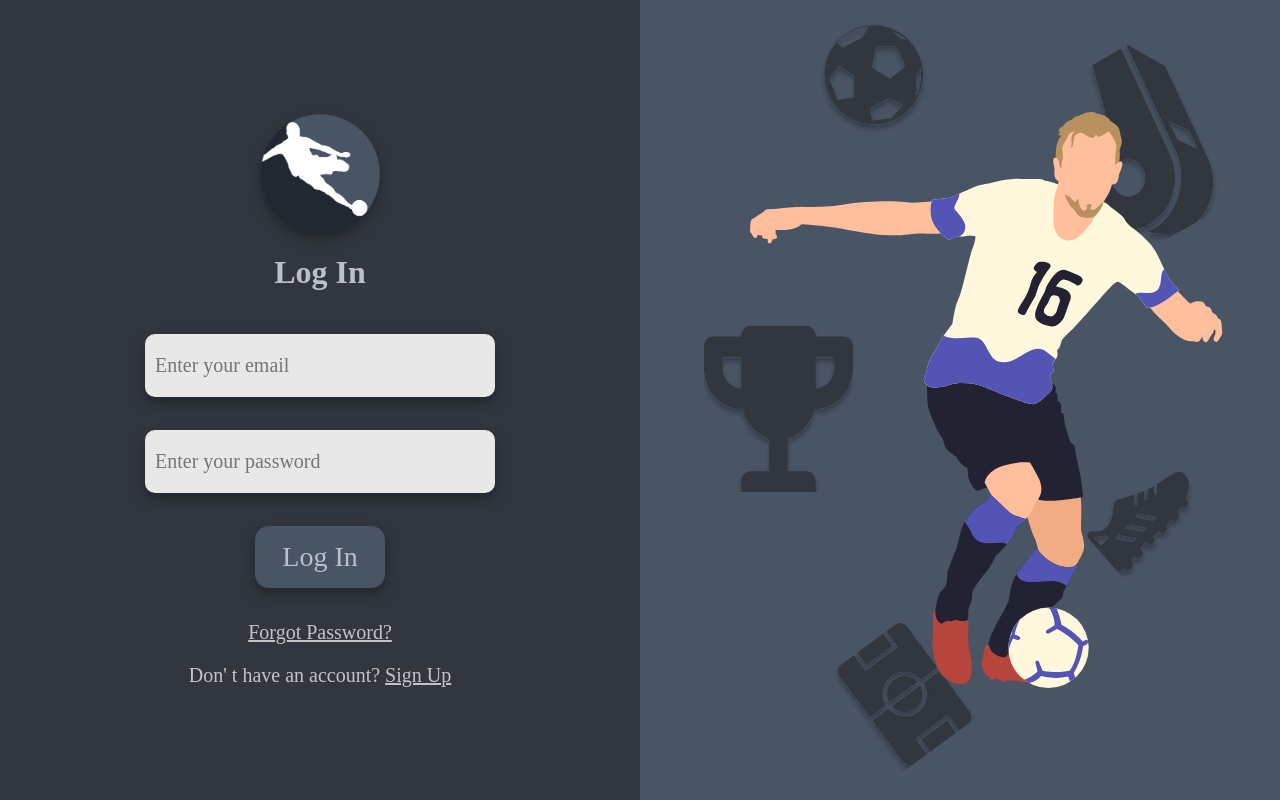
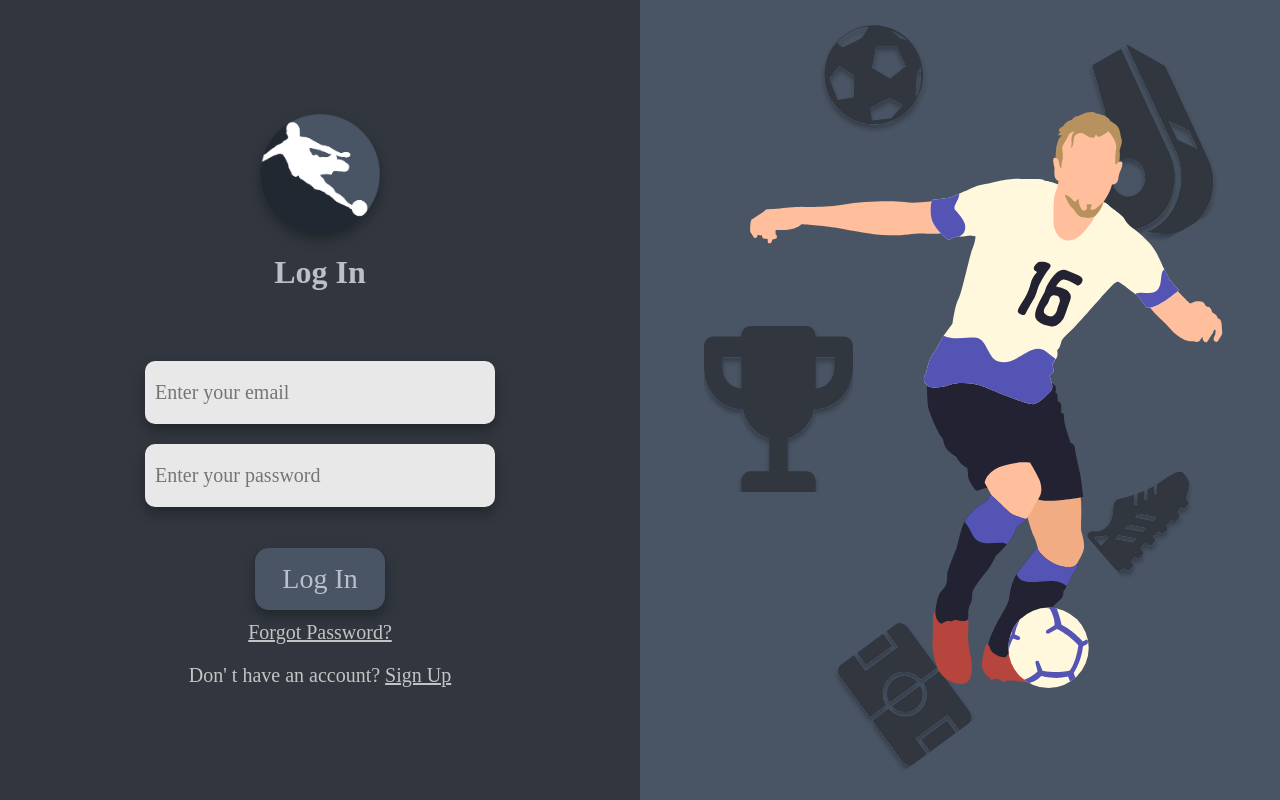
Before and after one commit to ElioFezollari/SportTrackr, a React (Vite) app: page /login in a window 1280 px wide. Built offline with nearby package versions, Linux system fonts and the light colour scheme; no server answers; a web font is replaced by a local one.

Commit message:
Minor UI Login Changes To Match Register

```diff
--- a/src/pages/Login/Login.jsx
+++ b/src/pages/Login/Login.jsx
@@ -43,8 +43,10 @@ function Login() {
             <div className='login-form'><img src={logo} alt="logo of SportTrackr" />
             <h1>Log In</h1>
             <form className='login-form-content' onSubmit={(e)=>submitLogin(e)}>
-              <label htmlFor=""><input placeholder='Enter your email' type="text" value={email} onChange={e=>{setEmail(e.target.value)}} name="email" id="email" /></label>
-              <label htmlFor=""><input placeholder='Enter your password' type="password" name="password" id="password"  value={password} onChange={e=>{setPassword(e.target.value)}}/></label>
+              <div>
+              <label htmlFor="email"><input placeholder='Enter your email' type="text" value={email} onChange={e=>{setEmail(e.target.value)}} name="email" id="email" /></label>
+              <label htmlFor="password"><input placeholder='Enter your password' type="password" name="password" id="password"  value={password} onChange={e=>{setPassword(e.target.value)}}/></label>
+              </div>
               <input type="submit" value="Log In" />
             </form>
             {error && <p className='error'>{error}</p>}
--- a/src/styles/login.css
+++ b/src/styles/login.css
@@ -47,7 +47,7 @@
     font-size: 28px;
     width: 130px;
     padding: 15px;
-    margin: 0 auto;
+    margin: 0 auto !important;
     cursor: pointer;
     background-color: #495464;
     border-radius: 14px;
@@ -124,6 +124,14 @@
     z-index: 3;
 }
 
+.login-form-content div{
+    width: 350px;
+    display: flex;
+    flex-direction: column;
+}
+.login-form input:nth-of-type(1){
+    margin-top: 20px;
+}
 
 @media only screen and (max-width: 1200px) {
     .login-image img:nth-of-type(2){
@@ -184,8 +192,11 @@
         height: 90vh;
        }
 }
-@media only screen and (max-width: 600px) {
-
+@media only screen and (max-width: 4550px) {
+    .login-form div{
+        width: auto;
+        padding: 30px;
+    }
 }
 
 @media only screen and (max-width: 350px){
```
